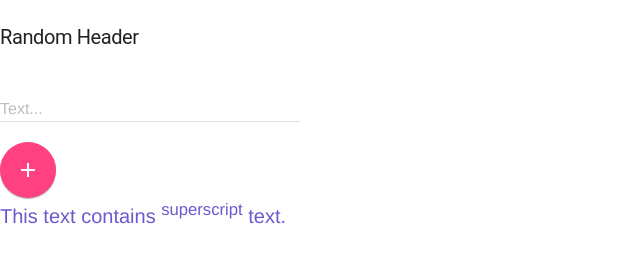
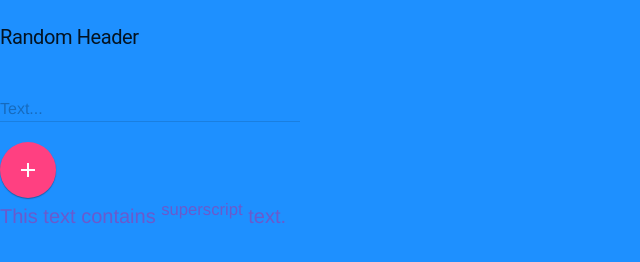
Before and after one commit to SHH-ICS/mdl-html-page-hh1508, a plain HTML site: page index.html in a window 1280 px wide. Shown: the whole page, without its empty margins (0-640 px from the left). Drawn offline with nearby package versions, Linux system fonts and the light colour scheme; files that its build step writes are made by us from their sources.

Commit message:
Update styles.css

```diff
--- a/css/styles.css
+++ b/css/styles.css
@@ -13,7 +13,7 @@
 
 
   body {
-  background-color;DodgerBlue;
+  background-color:DodgerBlue;
 
 }
 
```
